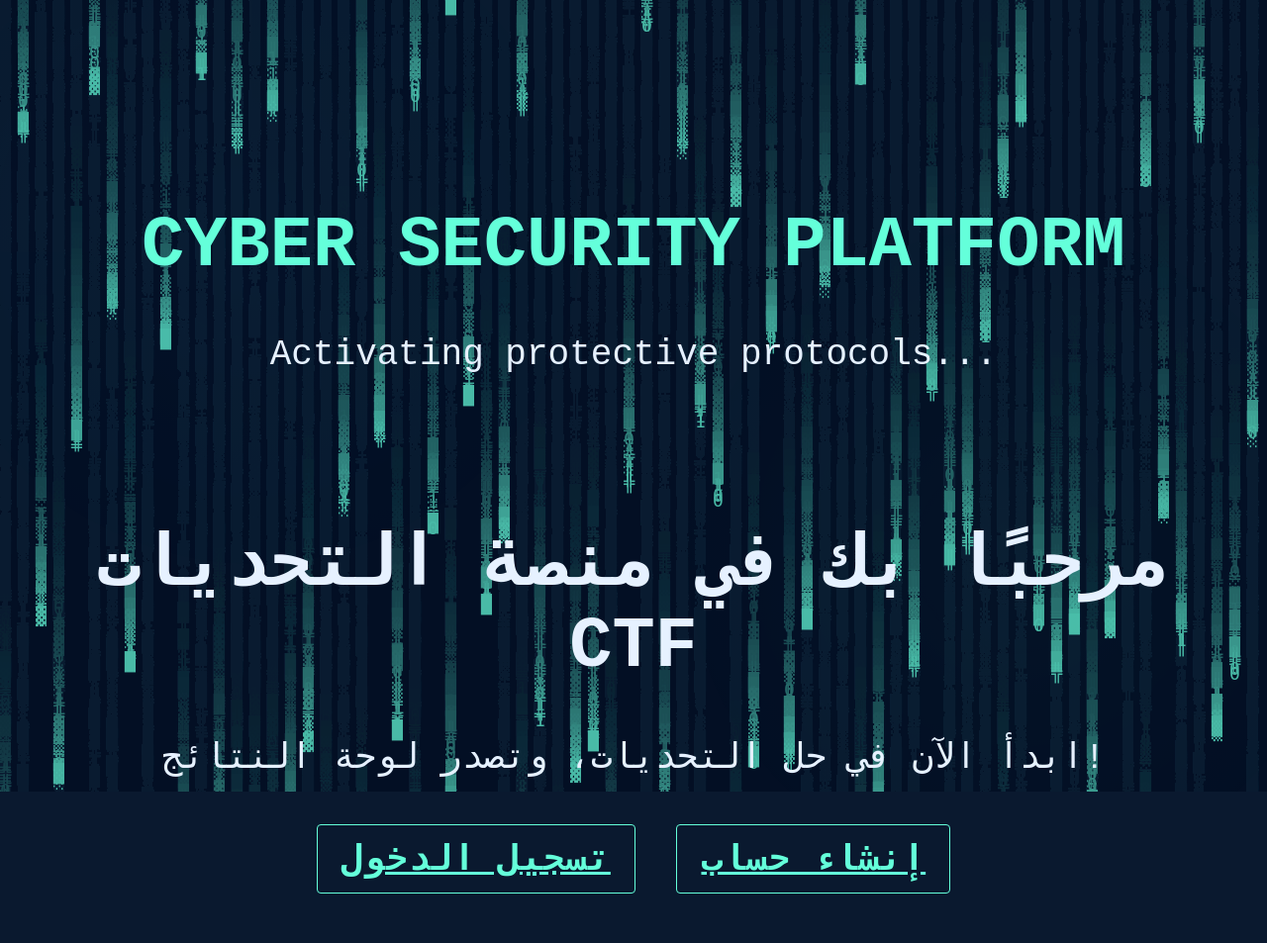
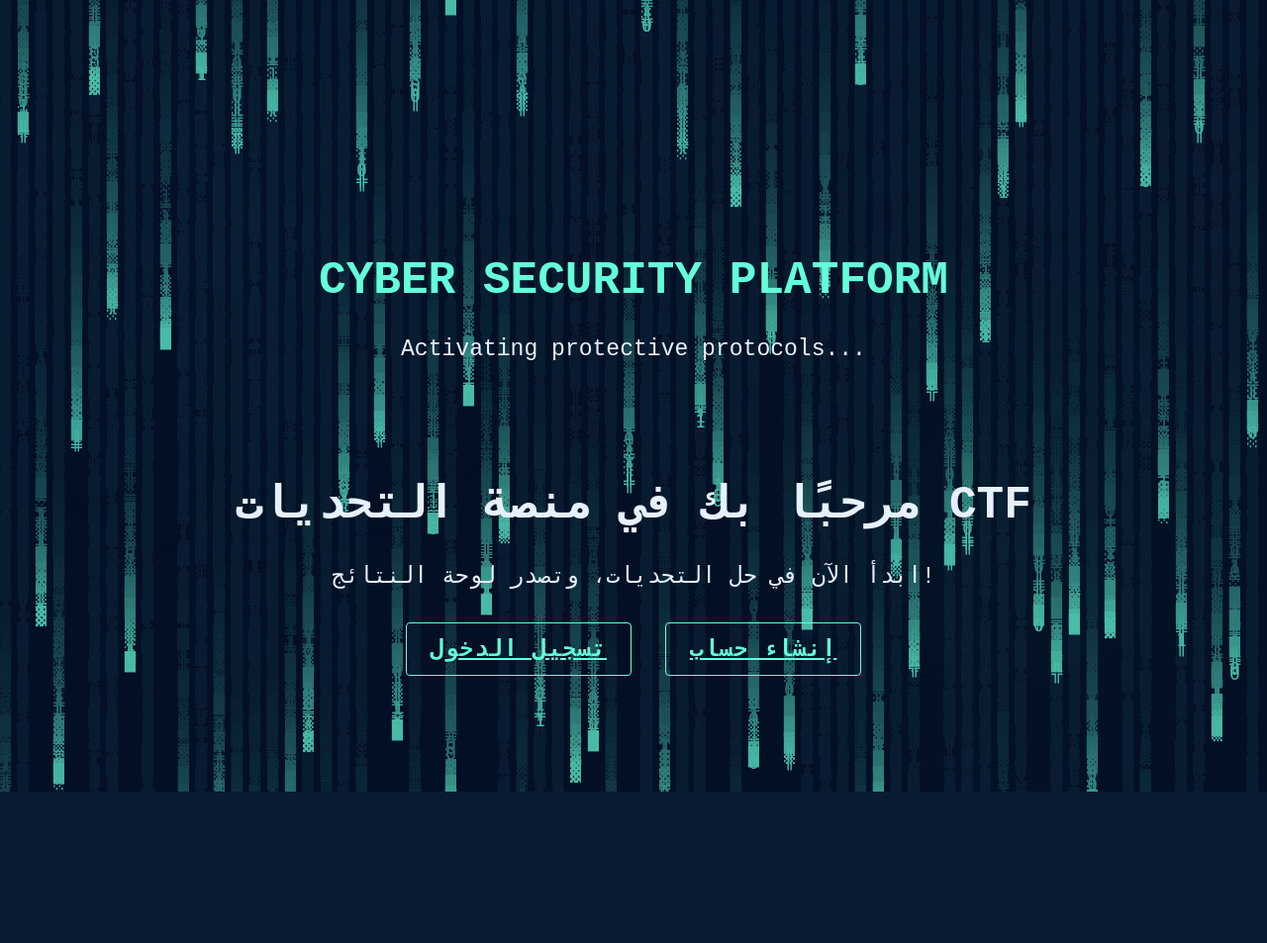
Before and after one commit to NBAYrtyujkil/ctf, a Flask app: page / in a window 1280 px wide. Shown: the whole page at 99% size. After the commit the page ends 800 px from the top, so only its background shows below. Run offline with Flask 3, Linux system fonts and the light colour scheme; some libraries are stand-ins or nearby versions.

Commit message:
Update custom.css

```diff
--- a/static/css/custom.css
+++ b/static/css/custom.css
@@ -2,7 +2,7 @@
 html, body {
   margin: 0;
   padding: 0;
-  font-size: 150%;
+  font-size: 120%;
 }
 :root {
   --primary-color: #0a192f;
```
